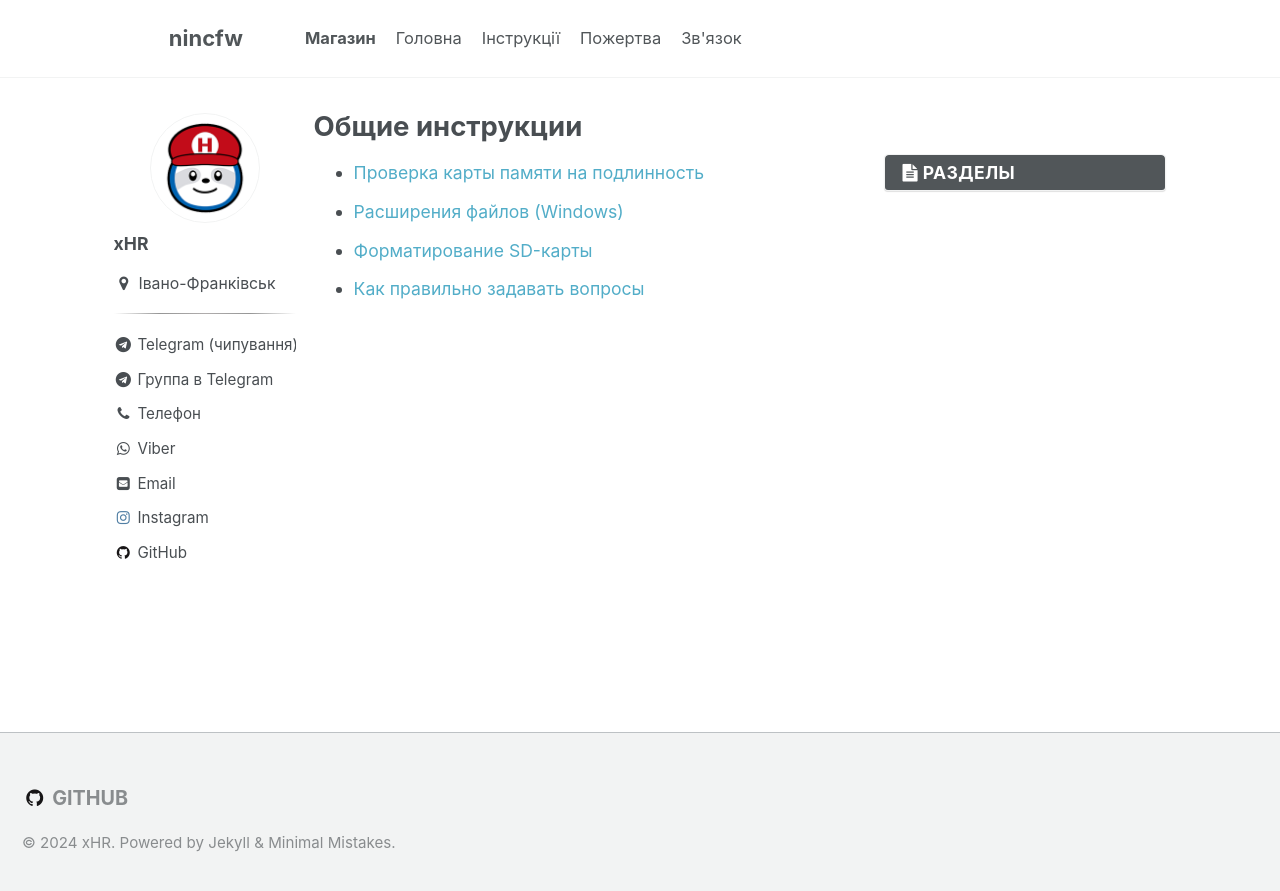
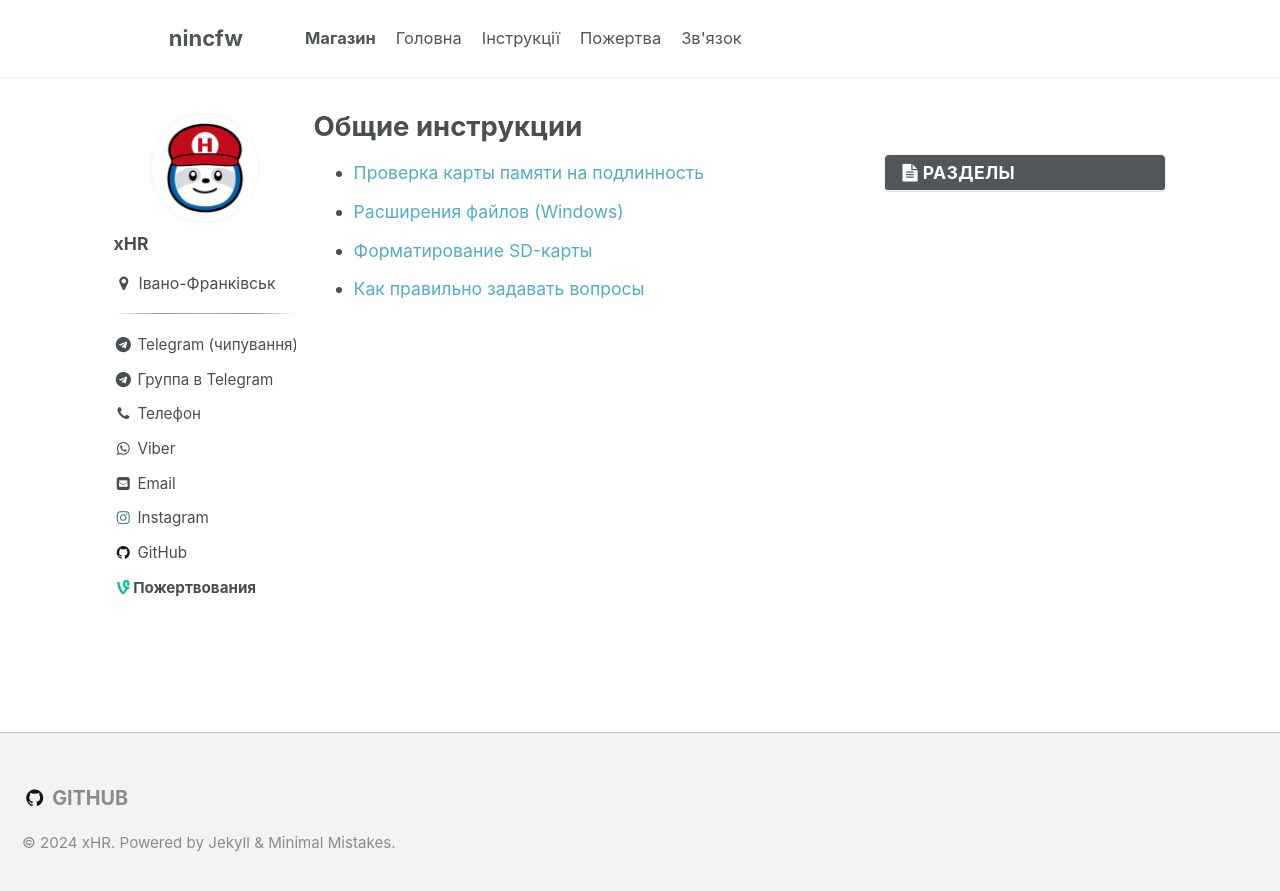
Before and after one commit to crash64bit/shop.customfw.xyz, a Jekyll site: the page built from _pages/guides.md, in a window 1280 px wide. Shown: the top 891 px of the page. Built offline with Jekyll 4.4.1, drawn with Linux system fonts in a browser that asks for light colours; nearby versions of some CDN libraries.

Commit message:
changed bio abit

```diff
--- a/_includes/author-profile-custom-links.html
+++ b/_includes/author-profile-custom-links.html
@@ -15,7 +15,7 @@
 {% endif %}
 {% if author.phone %}
 <li>
-  <a href="callto:{{ author.phone }}" target="_blank" itemprop="sameAs">
+  <a href="tel:{{ author.phone }}" target="_blank" itemprop="sameAs">
     <i class="fa fa-fw fa-phone" aria-hidden="true"></i> Телефон
   </a>
 </li>
--- a/_includes/author-profile.html
+++ b/_includes/author-profile.html
@@ -248,6 +248,12 @@
       {% endif %}
 
 
+      <li>
+        <a href="https://customfw.xyz/donations" itemprop="sameAs">
+          <i class="fa fa-fw fa-vine" aria-hidden="true"></i><strong>Пожертвования</strong>
+        </a>
+      </li>
+
     </ul>
   </div>
 </div>
```
